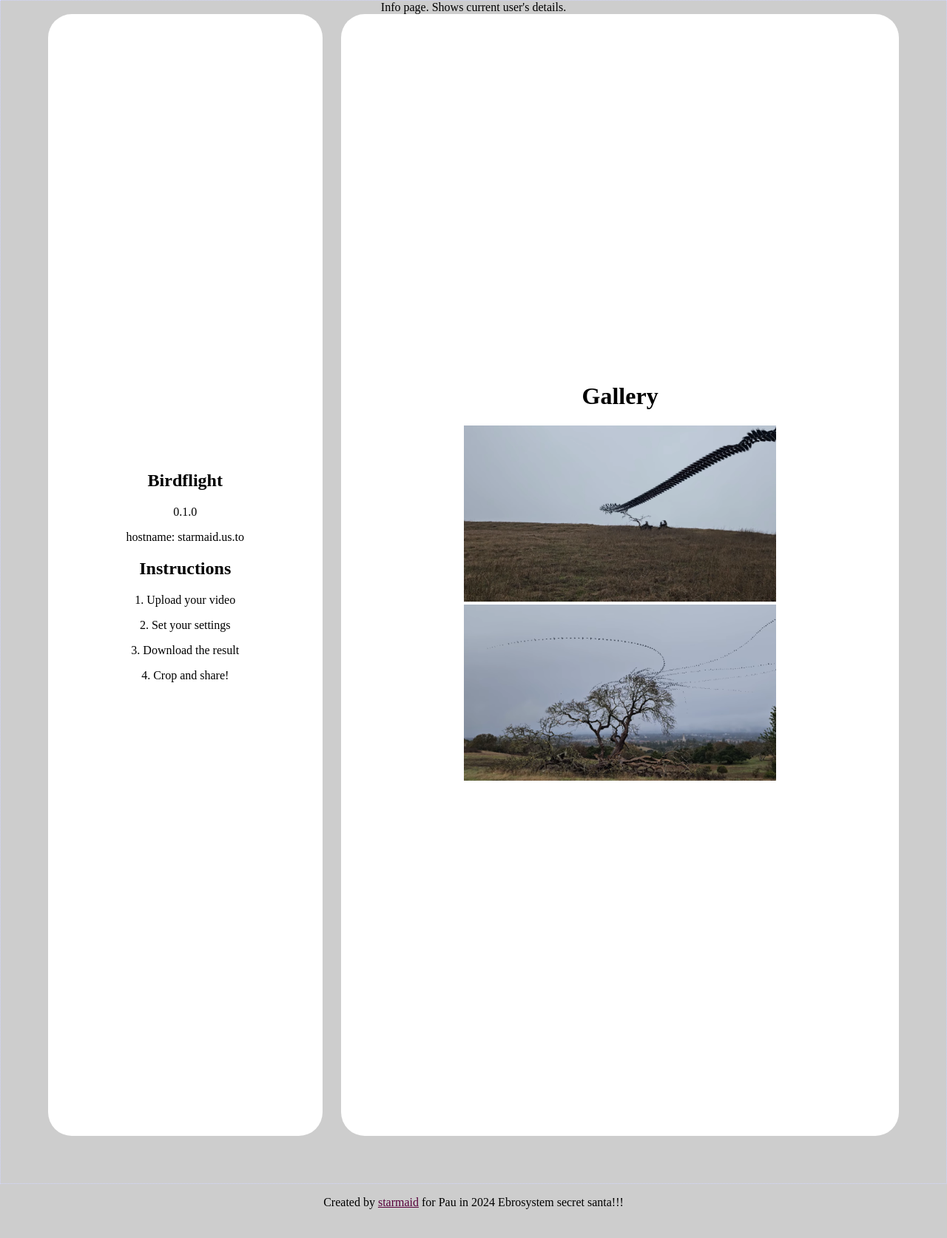
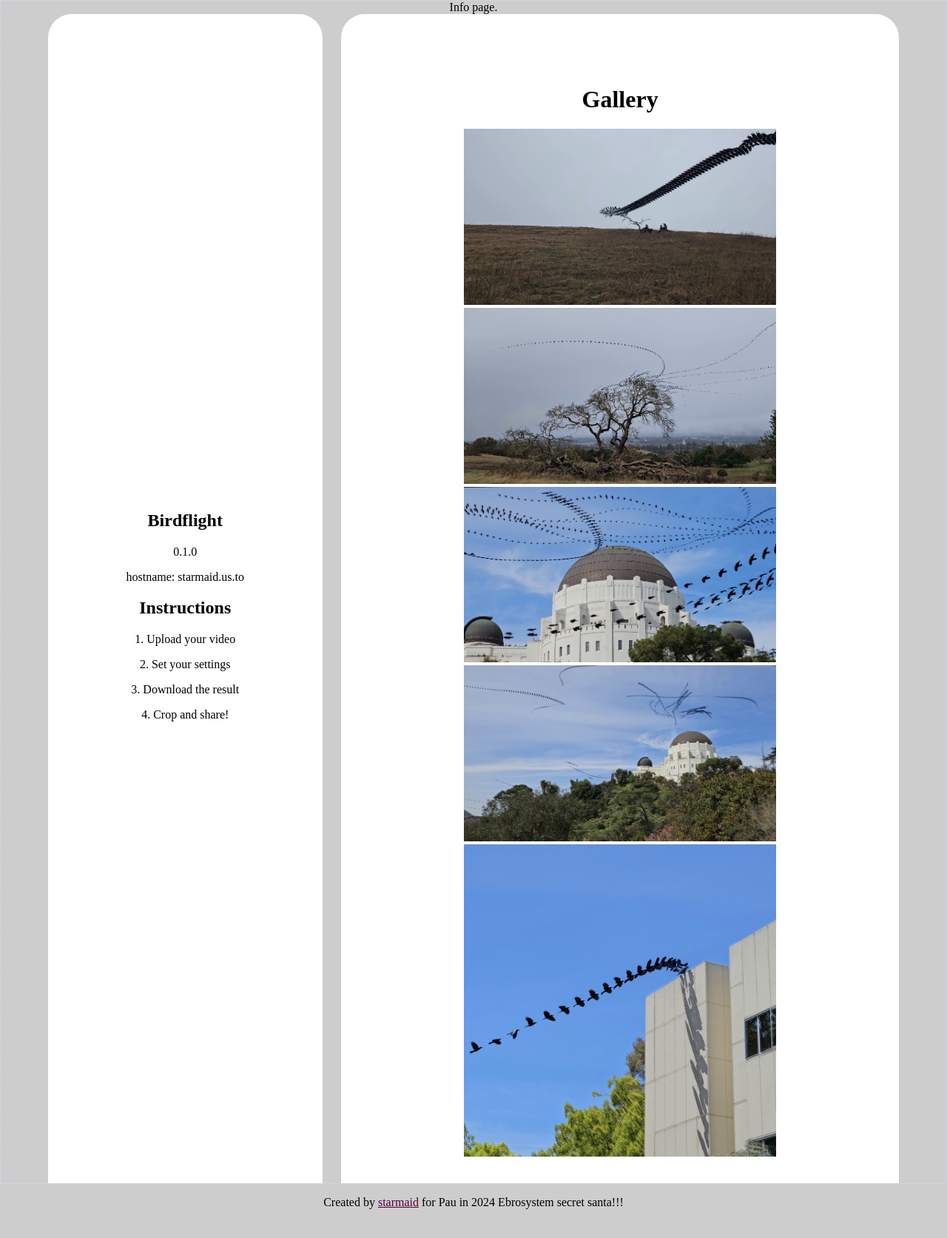
Before and after one commit to starmaid/birdflight, a Flask app: page /info in a window 1280 px wide. Shown: the part 112-1785 px from the top of the page at 74% size. Run offline with Flask 3, Linux system fonts and the light colour scheme; some libraries are stand-ins or nearby versions.

Commit message:
add more example photos

```diff
--- a/app/templates/info.html
+++ b/app/templates/info.html
@@ -1,6 +1,6 @@
 {% extends "layout.html" %}
 {% block pageinfo %}
-<p class="pageinfo text">Info page. Shows current user's details.</p>
+<p class="pageinfo text">Info page.</p>
 {% endblock %}
 
 {% block left %}
@@ -21,5 +21,8 @@
   <h1>Gallery</h1>
   <a href="{{ url_for('static', filename='example_1.png') }}"><img src="{{ url_for('static', filename='example_1.png') }}" class="imggallery"/></a>
   <a href="{{ url_for('static', filename='example_2.png') }}"><img src="{{ url_for('static', filename='example_2.png') }}" class="imggallery"/></a>
+  <a href="{{ url_for('static', filename='example_2.png') }}"><img src="{{ url_for('static', filename='me_3.png') }}" class="imggallery"/></a>
+  <a href="{{ url_for('static', filename='example_2.png') }}"><img src="{{ url_for('static', filename='me_4.png') }}" class="imggallery"/></a>
+  <a href="{{ url_for('static', filename='example_2.png') }}"><img src="{{ url_for('static', filename='me_5.png') }}" class="imggallery"/></a>
 </div>
 {% endblock %}
```
Also changed, not shown: README.md, app/static/me_3.png (added), app/static/me_4.png (added), app/static/me_5.png (added), 3 other files.
